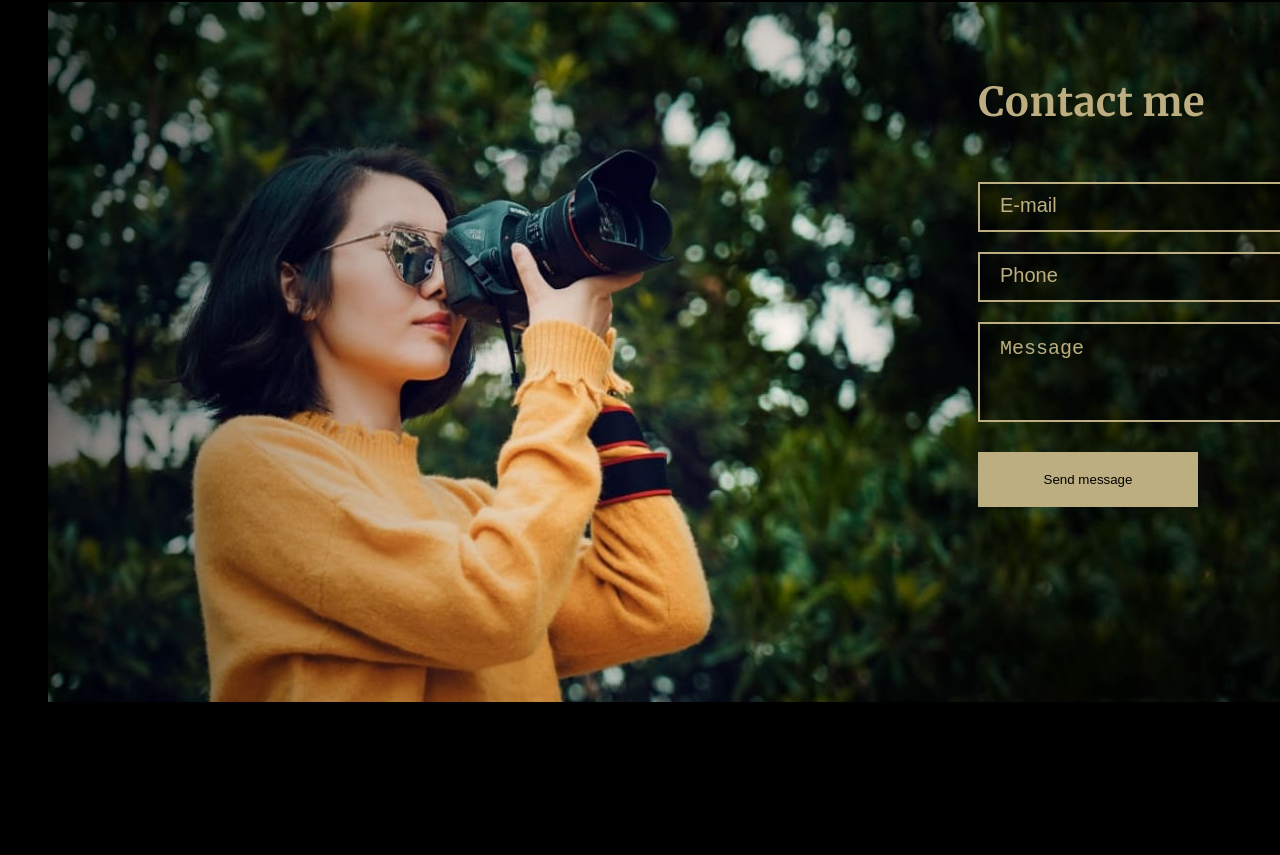
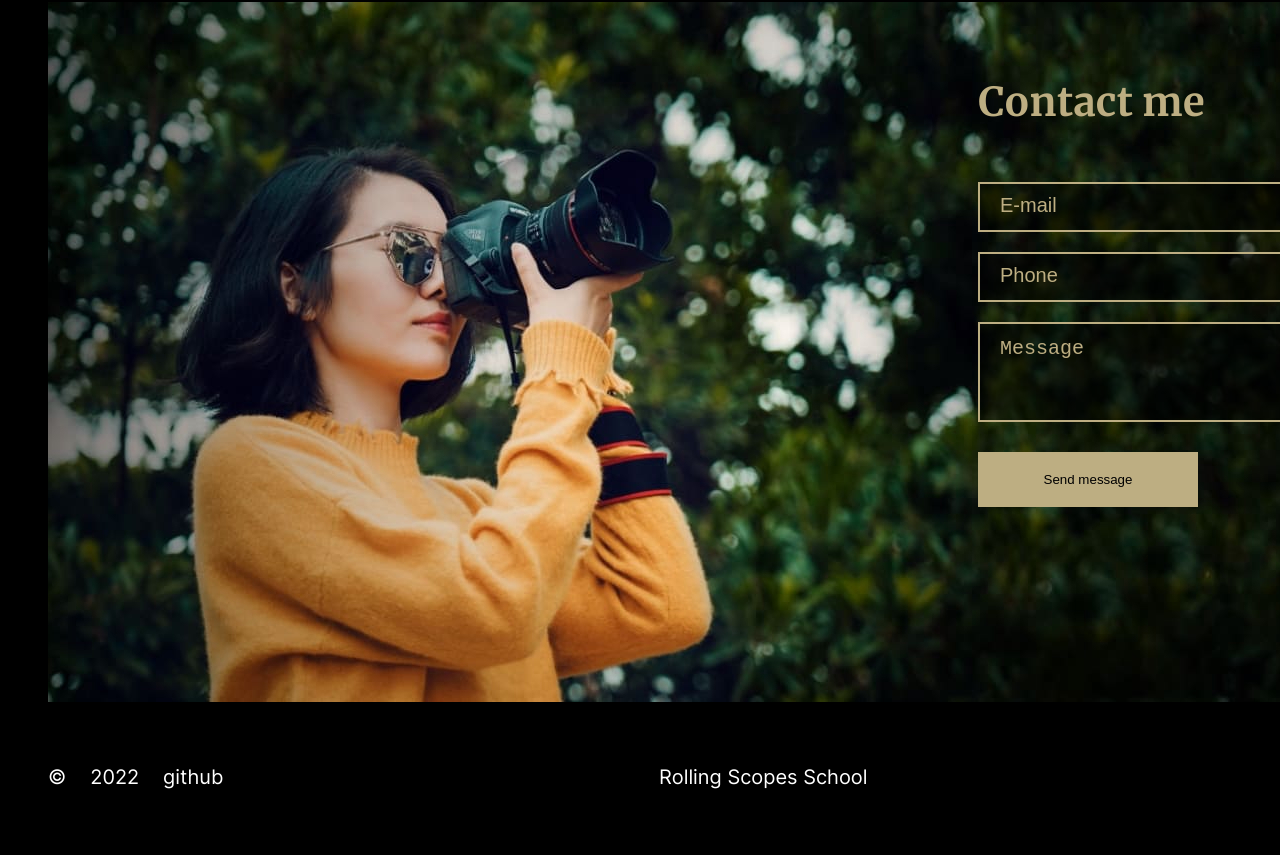
Before and after one commit to Anastasiya-Zhoroven/landing-photographer, a plain HTML site: page porfolio/index.html in a window 1280 px wide. Shown: the part 3997-4852 px from the top of the page. Before the commit the page ends 4707 px from the top, so only its background shows below. Drawn offline with Linux system fonts and the light colour scheme; a web font is replaced by a local one.

Commit message:
feat:add footer

```diff
--- a/porfolio/index.html
+++ b/porfolio/index.html
@@ -148,6 +148,23 @@
             </section>
         </div>
     </main>
-    <footer><div class="container"></div></footer>
+    <footer>
+        <div class="container">
+            <div class="footer-container">
+                <div class="footer-info">
+                    <span class="footer-info-ico">&copy;</span>
+                    <span class="footer-info-year">2022</span>
+                    <a href="https://github.com/Anastasiya-Zhoroven" class="github-link">github</a>
+                </div>
+                <a href="https://rs.school/js-stage0/" class="rs-school-link">Rolling Scopes School</a>
+                <div class="footer-info-ico">
+                    <a href="#!" class="social-link inst-link"></a>
+                    <a href="#!" class="social-link fb-link"></a>
+                    <a href="#!" class="social-link tw-link"></a>
+                    <a href="#!" class="social-link pinterest-link"></a>
+                </div>
+            </div>
+        </div>
+    </footer>
 </body>
 </html>
--- a/porfolio/style.css
+++ b/porfolio/style.css
@@ -449,3 +449,99 @@ body {
     color: white;
     cursor:pointer;
   }
+
+  .footer-container {
+      display: flex;
+      justify-content: space-between;
+      background-color: black;
+      /* height: 150px; */
+      padding: 50px 20px;
+  }
+
+  .footer-info {
+
+  }
+
+  .footer-info-ico {
+    color: white;
+    font-family: Inter;
+    font-style: normal;
+    font-weight: normal;
+    font-size: 20px;
+    line-height: 50px;
+    color: #FFFFFF;
+  }
+
+  .footer-info-year {
+    color: white;
+    padding-left: 20px;
+    font-family: Inter;
+    font-style: normal;
+    font-weight: normal;
+    font-size: 20px;
+    line-height: 50px;
+    color: #FFFFFF;
+  }
+
+  .github-link {
+    text-decoration: none;
+    padding-left: 20px;
+    font-family: Inter;
+    font-style: normal;
+    font-weight: normal;
+    font-size: 20px;
+    line-height: 50px;
+    color: #FFFFFF;
+  }
+
+  .rs-school-link {
+    text-decoration: none;
+    font-family: Inter;
+    font-style: normal;
+    font-weight: normal;
+    font-size: 20px;
+    line-height: 50px;
+    color: #FFFFFF;
+  }
+
+.social-link {
+    display: inline-block;
+    width: 32px;
+    height: 32px;
+}
+
+.inst-link {
+    background: url("assets/svg/inst.svg");
+}
+
+.inst-link:hover, .inst-link:focus, .inst-link:active {
+  transition: .3s;
+  background: url("assets/svg/inst-hover.svg");
+}
+
+.fb-link {
+    background: url("assets/svg/fb.svg");
+}
+
+.fb-link:hover, .fb-link:focus, .fb-link:active {
+  transition: .3s;
+  background: url("assets/svg/fb-hover.svg");
+}
+
+.tw-link {
+    background: url("assets/svg/tw.svg");
+}
+
+.tw-link:hover, .tw-link:focus, .tw-link:active {
+  transition: .3s;
+  background: url("assets/svg/tw-hover.svg");
+}
+
+.pinterest-link {
+    background: url("assets/svg/pinterest.svg");
+}
+
+.pinterest-link:hover, .pinterest-link:focus, .pinterest-link:active {
+  transition: .3s;
+  background: url("assets/svg/pinterest-hover.svg");
+}
```
Also changed, not shown: porfolio/assets/svg/fb-hover.svg (added), porfolio/assets/svg/inst-hover.svg (added), porfolio/assets/svg/pinterest-hover.svg (added), porfolio/assets/svg/tw-hover.svg (added).
